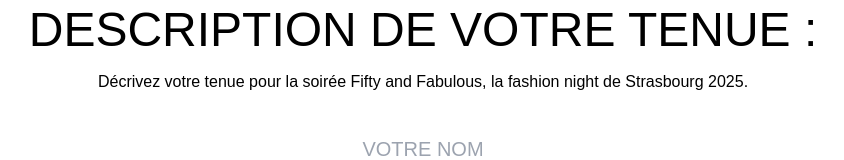
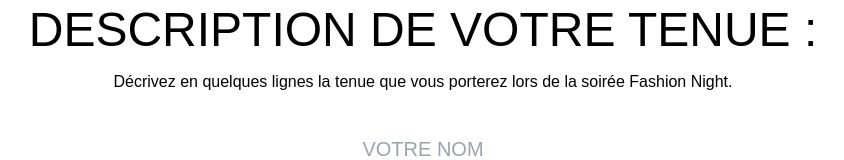
Before and after one commit to PLRpower/fashion-night, a Nuxt app: page / in a window 1280 px wide. Shown: the part 8869-9029 px from the top of the page, without its empty margins (217-1061 px from the left). Built offline with nearby package versions, Linux system fonts and the light colour scheme; a web font is replaced by a local one.

Commit message:
Correction du texte

```diff
--- a/pages/index.vue
+++ b/pages/index.vue
@@ -177,7 +177,7 @@ onMounted(playVideoIfNotPlaying);
   <p class="cardinal text-center text-green-800 text-2xl mb-32 mt-4" v-show="send">Votre préinscription est maintenant confirmée.</p>
 
   <h2 class="text-center text-4xl lg:text-5xl mx-2 mt-32 cardinal">Description de votre tenue :</h2>
-  <p class="text-center mt-4">Décrivez votre tenue pour la soirée Fifty and Fabulous, la fashion night de Strasbourg 2025.</p>
+  <p class="text-center mt-4">Décrivez en quelques lignes la tenue que vous porterez lors de la soirée Fashion Night.</p>
   <form @submit.prevent="submitDescription" v-show="!sendDescription">
     <div class="flex justify-center mt-8 gap-x-4 mb-4">
       <input class="h-12 w-64 lg:w-96 text-center text-xl border-b-2 border-gray-400 cardinal outline-none focus:border-black" type="text" placeholder="votre nom" id="nom" name="nom" v-model="nom" autocomplete="family-name">
```
